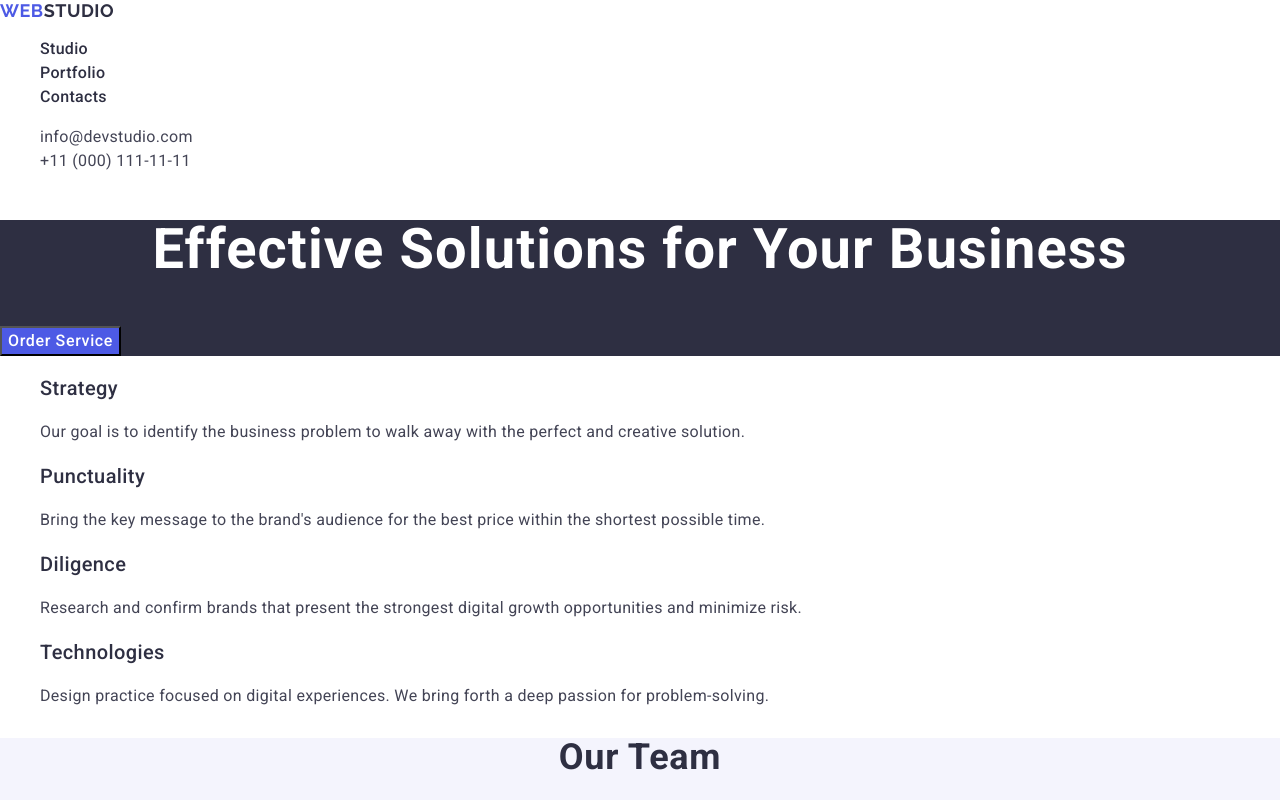
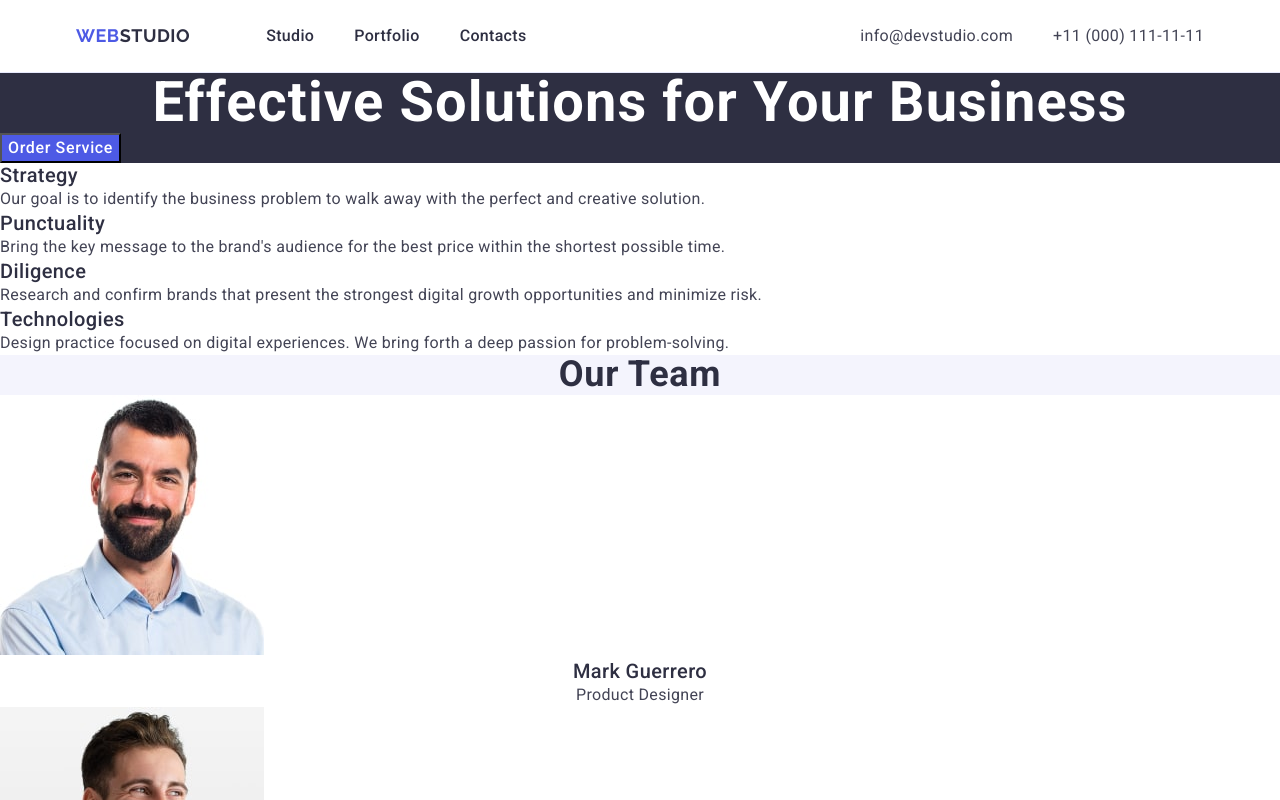
Before and after one commit to anushbilosh/goit-markup-hw-03, a plain HTML site: page index.html in a window 1280 px wide. Shown: the top 800 px of the page. Drawn offline with nearby package versions, Linux system fonts and the light colour scheme.

Commit message:
add header

```diff
--- a/css/styles.css
+++ b/css/styles.css
@@ -9,11 +9,50 @@ a {
 }
 ul {
     list-style-type: none;
+    margin: 0;
+    padding: 0;
+}
+
+p,
+h1,
+h2,
+h3,
+h4,
+h5,
+h6 {
+    margin: 0;
+}
+
+.container {
+    max-width: 1158px;
+    padding: 0 15px;
+    margin: 0 auto;
+}
+
+.visually-hidden {
+    position: absolute;
+    width: 1px;
+    height: 1px;
+    padding: 0;
+    margin: -1px;
+    overflow: hidden;
+    clip: rect(0, 0, 0, 0);
+    white-space: nowrap;
+    border: 0;
 }
 
 .main {
+    border-bottom: 1px solid #e7e9fc;
 }
+
 .main-nav {
+    display: flex;
+    align-items: center;
+}
+
+.header-container {
+    display: flex;
+    align-items: center;
 }
 .logo {
     font-family: "Raleway", sans-serif;
@@ -24,6 +63,11 @@ ul {
     text-transform: uppercase;
     color: #4d5ae5;
 }
+
+.main-logo {
+    padding: 24px 0;
+    margin-right: 76px;
+}
 .main-logo .main-logo-studio {
     color: #2e2f42;
 }
@@ -32,11 +76,16 @@ ul {
     color: #f4f4fd;
 }
 .main-menu-list {
+    display: flex;
+    align-items: center;
+    gap: 40px;
 }
 .main-item {
 
 }
 .main-menu-link {
+    padding: 24px 0;
+    display: block;
     font-weight: 500;
     font-size: 16px;
     line-height: 1.5;
@@ -53,14 +102,20 @@ ul {
 }
 .main-address {
     font-style: normal;
+    margin-left: auto;
 }
 .address-list {
+    display: flex;
+    align-items: center;
+    gap: 40px;
 
 }
 .address-item {
 
 }
 .address-item-link {
+    padding: 24px 0;
+    display: block;
     font-size: 16px;
     line-height: 1.5;
     letter-spacing: 0.02em;
--- a/index.html
+++ b/index.html
@@ -12,6 +12,7 @@
 	</head>
 	<body>
 		<header class="main">
+			<div class="container header-container">
 				<nav class="main-nav">
 					<a class="logo main-logo" href="./index.html">Web<span class="main-logo-studio">Studio</span></a>
 					<ul class="main-menu-list">
@@ -26,6 +27,7 @@
 						<li class="address-item"><a class="address-item-link" href="tel:+110001111111">+11 (000) 111-11-11</a></li>
 					</ul>
 				</address>
+			</div>
 		</header>
 		<main>
 			<section class="hero">
@@ -33,7 +35,7 @@
 				<button class="hero-btn" type="button">Order Service</button>
 			</section>
 			<section class="values">
-				<h2 hidden>Values</h2>
+				<h2 class="visually-hidden">Values</h2>
 				<ul class="values-list">
 					<li class="values-item">
 						<h3 class="values-item-title">Strategy</h3>
```
Lines whose indentation alone changed are shown as unchanged.
